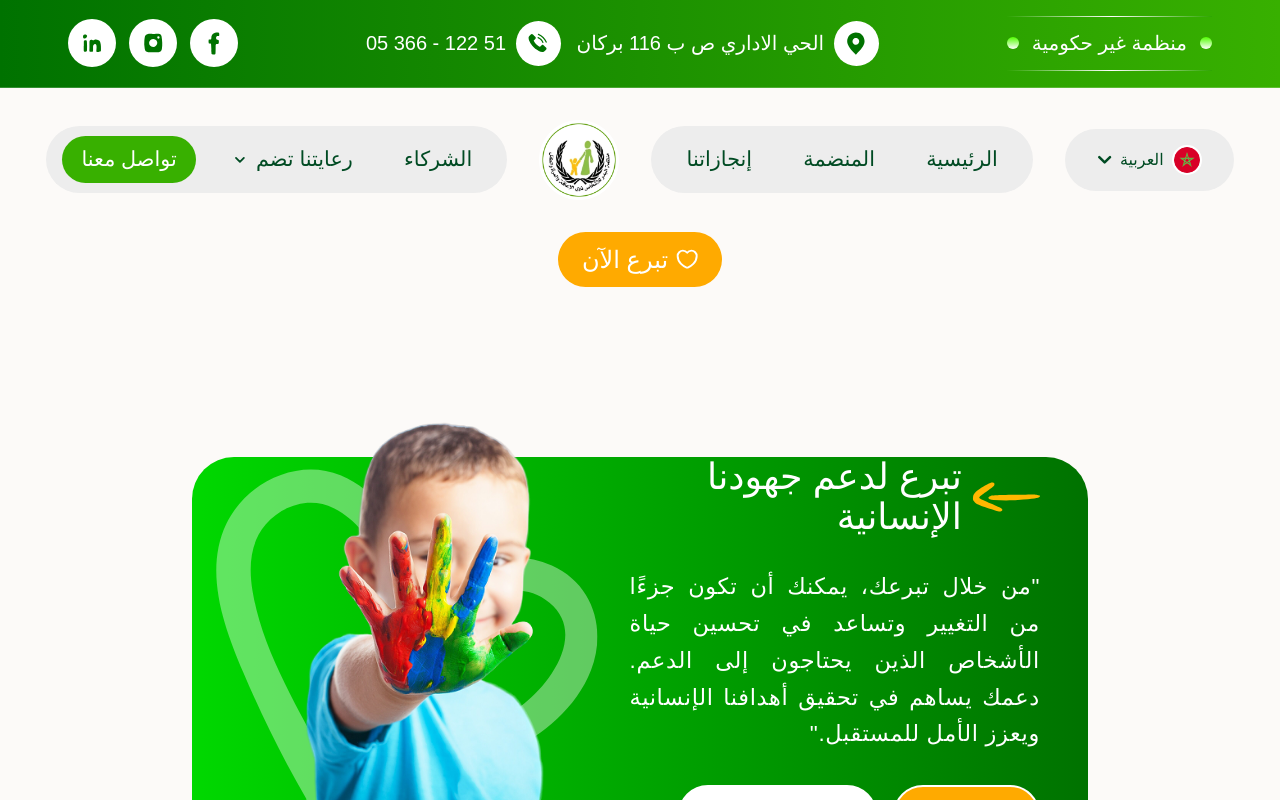
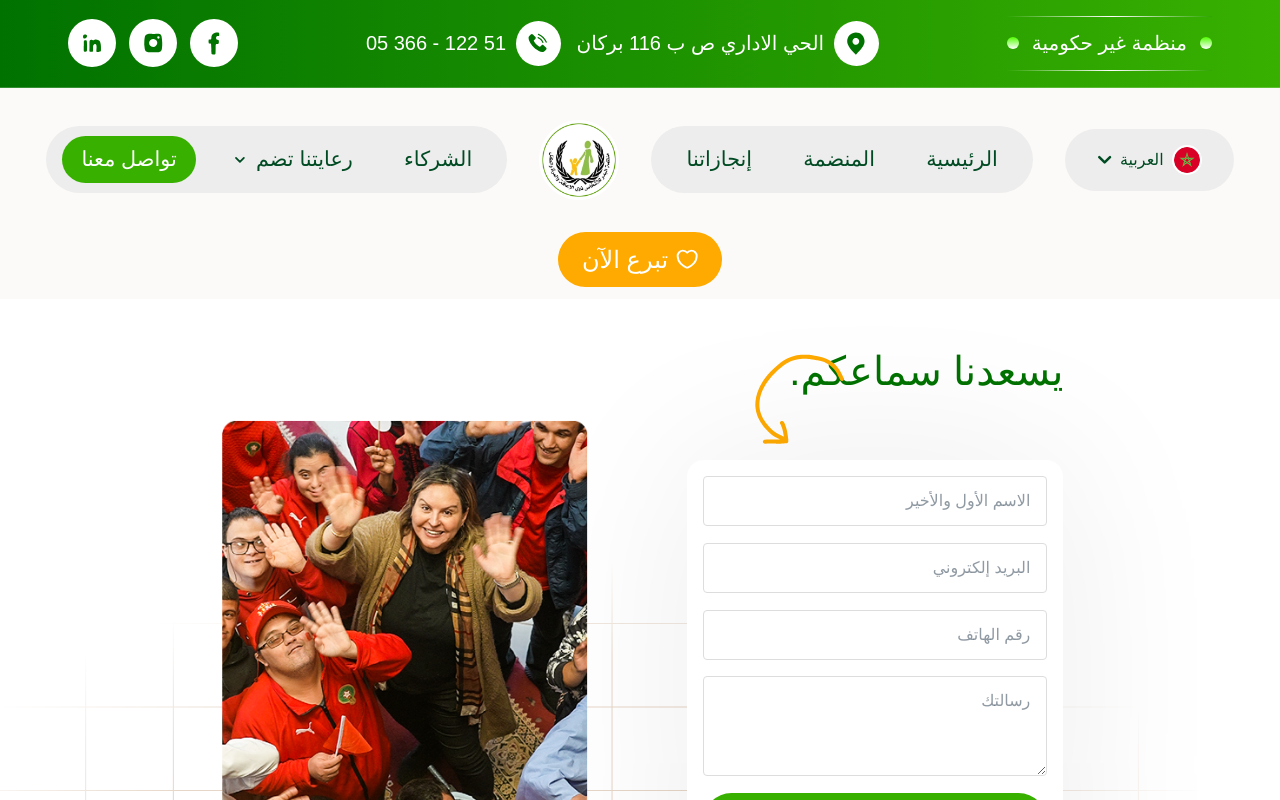
Before and after one commit to SOFT-CACTUS-INTERN/organisme-badr-web, a React (Vite) app in the folder FrontEnd/: page /#/Contact in a window 1280 px wide. Shown: the top 800 px of the page. Built offline with nearby package versions, Linux system fonts and the light colour scheme; a web font is replaced by a local one.

Commit message:
backend contact us

```diff
--- a/FrontEnd/src/Components/Contact.jsx
+++ b/FrontEnd/src/Components/Contact.jsx
@@ -12,7 +12,7 @@ const Contact = () => {
         <>
 <div className=' min-h-screen flex flex-col ' >
 
-            {/* <Formule /> */}
+            <Formule />
 
 
             <Donate />
```
